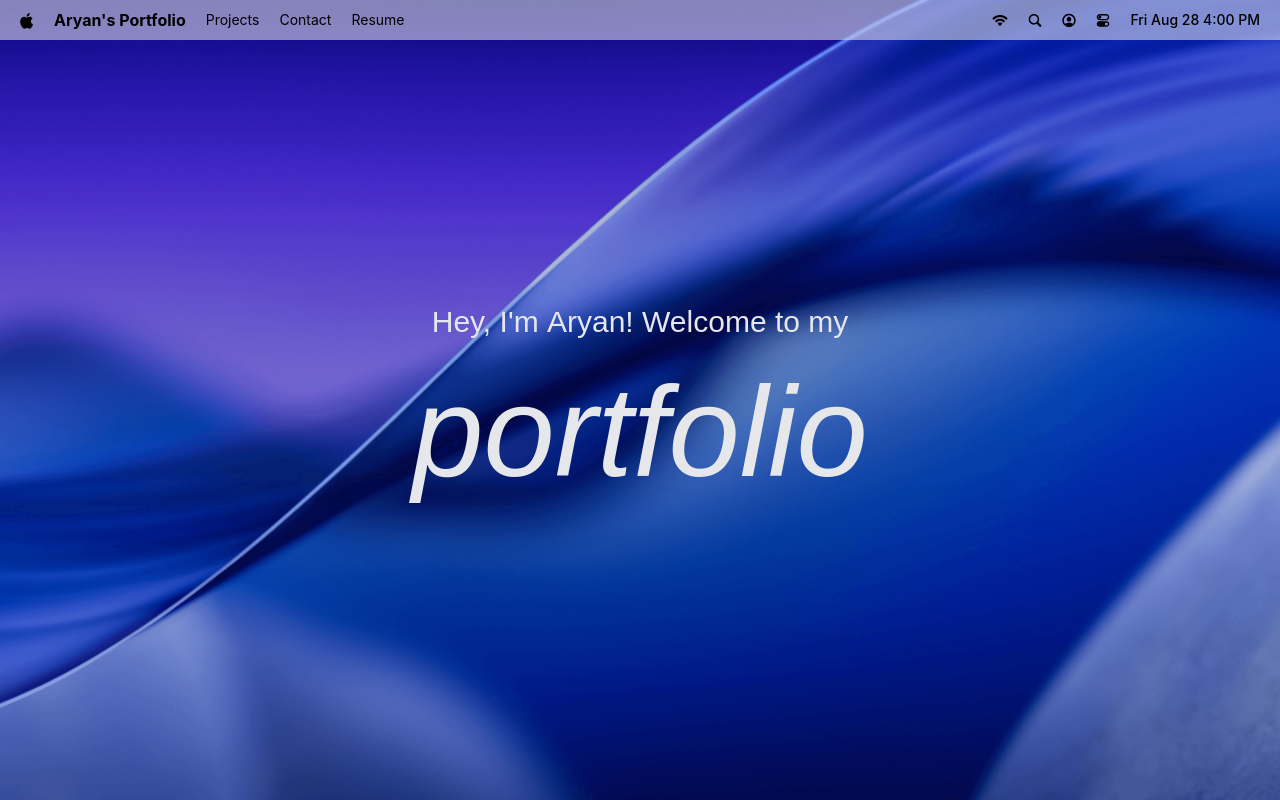
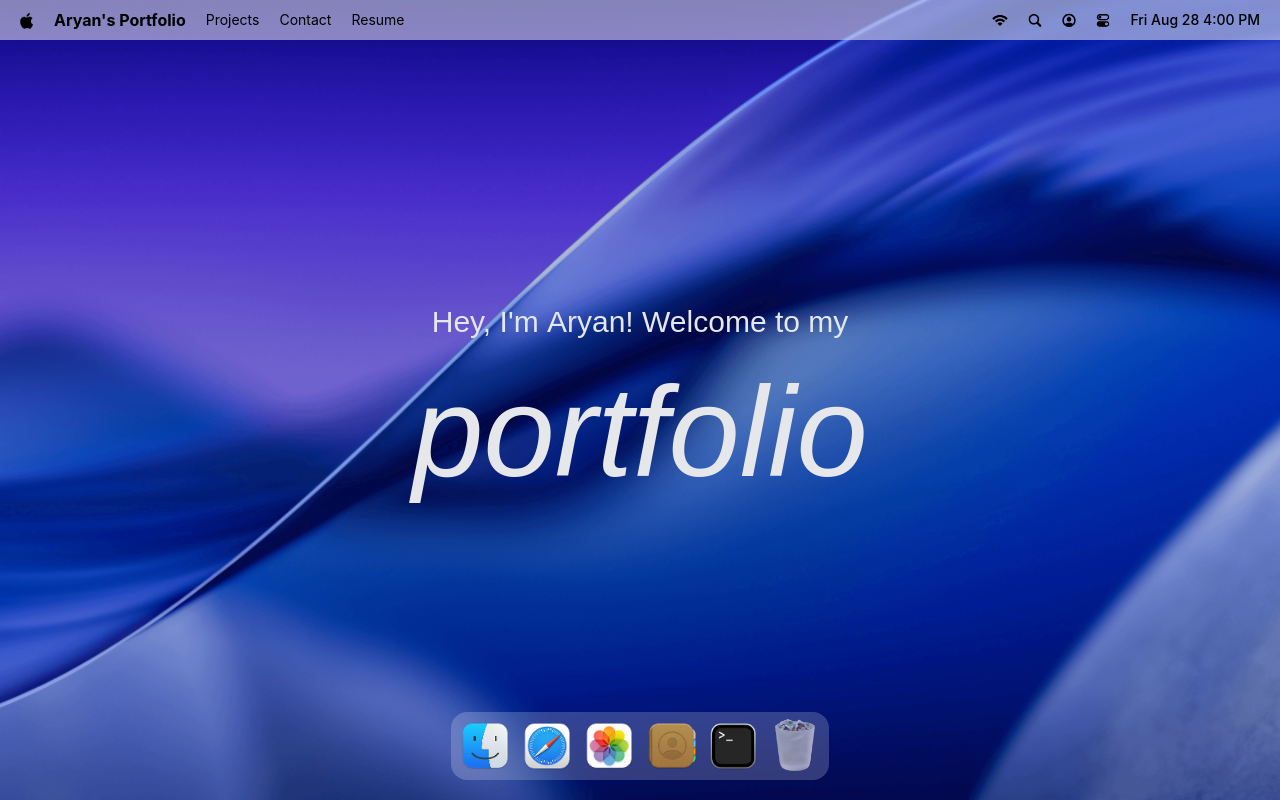
Before and after one commit to Aryann-eng/MacOS_portfolio, a React (Vite) app: page / in a window 1280 px wide. Built offline with nearby package versions, Linux system fonts and the light colour scheme; a web font is replaced by a local one.

Commit message:
implement dock presentation

```diff
--- /dev/null
+++ b/components/dock.jsx
@@ -0,0 +1,99 @@
+import { dockApps } from "#constants/index";
+import { Tooltip } from "react-tooltip";
+import { useRef } from "react";
+import { useGSAP } from "@gsap/react";
+import gsap from "gsap";
+
+const Dock = () => {
+    const dockRef = useRef(null);
+
+    useGSAP(() => {
+        const dock = dockRef.current;
+        if (!dock) return;
+
+        const icons = dock.querySelectorAll(".dock-icon");
+
+        const animateIcons = (mouseX) => {
+            const { left } = dock.getBoundingClientRect();
+
+            icons.forEach((icon) => {
+                const { left: iconLeft, width } =
+                    icon.getBoundingClientRect();
+
+                const center = iconLeft - left + width / 2;
+                const distance = Math.abs(mouseX - center);
+
+                const intensity = Math.exp(-(distance ** 2) / 2000);
+
+                gsap.to(icon, {
+                    scale: 1 + 0.25 * intensity,
+                    y: -15 * intensity,
+                    duration: 0.2,
+                    ease: "power1.out",
+                });
+            });
+        };
+
+        const handleMouseMove = (e) => {
+            const { left } = dock.getBoundingClientRect();
+
+            animateIcons(e.clientX - left);
+        };
+
+        const resetIcons = () =>
+            icons.forEach((icon) => {
+                gsap.to(icon, {
+                    scale: 1,
+                    y: 0,
+                    duration: 0.3,
+                    ease: "power1.out",
+                });
+            });
+
+        dock.addEventListener("mousemove", handleMouseMove);
+        dock.addEventListener("mouseleave", resetIcons);
+
+        return () => {
+            dock.removeEventListener("mousemove", handleMouseMove);
+            dock.removeEventListener("mouseleave", resetIcons);
+        };
+    }, []);
+
+    const toggleApp = (app) => {};
+
+    return (
+        <section id="dock">
+            <div ref={dockRef} className="dock-container">
+                {dockApps.map(({ id, name, icon, canOpen }) => (
+                    <div key={id} className="relative flex justify-center">
+                        <button
+                            type="button"
+                            className="dock-icon"
+                            aria-label={name}
+                            data-tooltip-id="dock-tooltip"
+                            data-tooltip-content={name}
+                            data-tooltip-delay-show={150}
+                            disabled={!canOpen}
+                            onClick={() => toggleApp({ id, canOpen })}
+                        >
+                            <img
+                                src={`/images/${icon}`}
+                                alt={name}
+                                loading="lazy"
+                                className={canOpen ? "" : "opacity-60"}
+                            />
+                        </button>
+                    </div>
+                ))}
+
+                <Tooltip
+                    id="dock-tooltip"
+                    place="top"
+                    className="tooltip"
+                />
+            </div>
+        </section>
+    );
+};
+
+export default Dock;
--- a/components/index.js
+++ b/components/index.js
@@ -1,4 +1,4 @@
 import Navbar from '#components/navbar'
 import Welcome from '#components/welcome';
-
-export {Navbar,Welcome}
+import Dock from '#components/dock';
+export {Navbar,Welcome,Dock}
--- a/package.json
+++ b/package.json
@@ -17,6 +17,7 @@
     "lucide-react": "^1.35.0",
     "react": "^19.2.8",
     "react-dom": "^19.2.8",
+    "react-tooltip": "^6.0.8",
     "tailwindcss": "^4.3.3"
   },
   "devDependencies": {
--- a/src/App.jsx
+++ b/src/App.jsx
@@ -1,11 +1,13 @@
-import{Navbar,Welcome} from '#components'
-const App = ()=>{
+import { Navbar, Welcome, Dock } from '#components';
+
+const App = () => {
     return (
         <main>
-            <Navbar/>
-            <Welcome/>
+            <Navbar />
+            <Welcome />
+            <Dock />
         </main>
-    )
-}
+    );
+};
 
 export default App;
```
Also changed, not shown: 1 other file (tests, documents, lock files or other folders).
